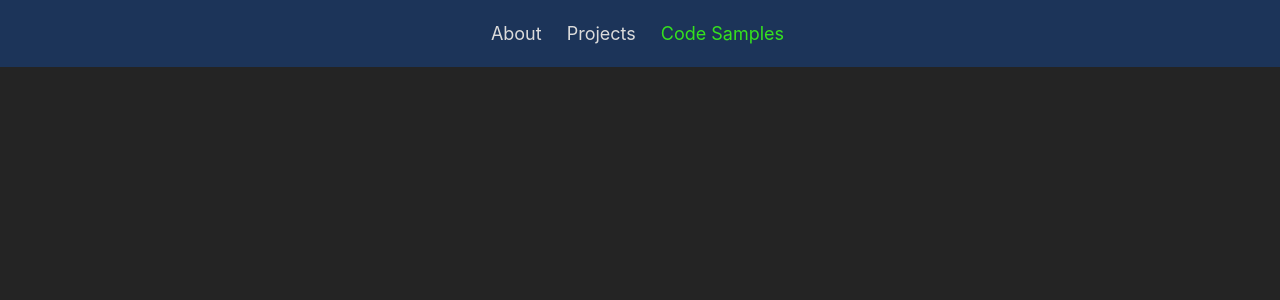
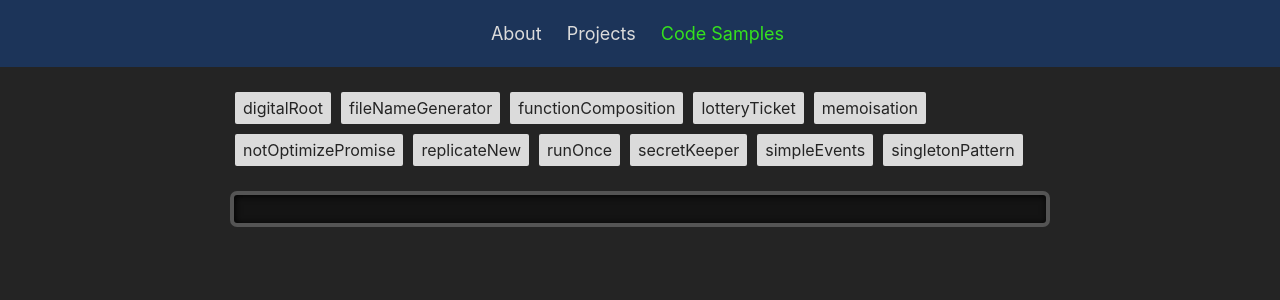
Before and after one commit to ts-andrey/23-react-projects, a React (Vite) app in the folder resume/: page /code-samples in a window 1280 px wide. Shown: the top 300 px of the page. Built offline with nearby package versions, Linux system fonts and the light colour scheme.

Commit message:
feat: add code samples section

```diff
--- a/resume/package.json
+++ b/resume/package.json
@@ -9,6 +9,7 @@
     "preview": "vite preview"
   },
   "dependencies": {
+    "prismjs": "^1.29.0",
     "react": "^18.2.0",
     "react-dom": "^18.2.0",
     "react-router-dom": "^6.9.0"
--- /dev/null
+++ b/resume/src/assets/codeSamples.js
@@ -0,0 +1,102 @@
+export const digitalRoot = `function digitalRoot(n) {
+  return n < 10
+    ? n
+    : digitalRoot(
+        String(n)
+          .split('')
+          .reduce((a, c) => a + +c, 0)
+      );
+};`;
+
+export const runOnce = `function once(fn) {
+  let isRunned = false;
+  return function doOnce(...args) {
+    if(!isRunned) {
+      isRunned = true;
+      return fn(...args);
+    }
+  };
+}`;
+
+export const memoisation = `function memo(fn) {
+  const data = new Map();
+  return (arg) => {
+    if(!data.has(arg)){
+      data.set(arg, fn(arg));
+    }
+    return data.get(arg);
+  };
+}`;
+
+export const simpleEvents = `function Event() {
+  this.functions = [];
+  this.subscribe = func => {
+    if (func && typeof func === 'function') this.functions.push(func);
+  };
+  this.unsubscribe = func => {
+    if (func && typeof func === 'function') this.functions = this.functions.filter(el => el !== func);
+  };
+
+  this.emit = (...args) => {
+    this.functions.forEach(func => {
+      func.call(undefined, ...args);
+    });
+  };
+}`;
+
+export const replicateNew = `function nouveau(Constructor, ...args) {
+  const instance = Object.create(Constructor.prototype);
+  const item = Constructor.apply(instance, args);
+  if (item) {
+    if (typeof item === 'object' || typeof item === 'function') return item;
+  }
+  return instance;
+}`;
+
+export const notOptimizePromise = `function antiOptimizeAsync(task) {
+  return new Promise(res => {
+  const timeStart = new Date();
+  const someWork = task();
+  const timeCur = new Date();
+    setTimeout(() => {
+      return res(someWork);
+    }, 11000 - (timeCur - timeStart));
+  });
+}`;
+
+export const fileNameGenerator = `function generateName() {
+  const random = () => Math.floor(Math.random() * (90 - 65 + 1) + 65);
+  const name = () => String.fromCharCode(random(), random(), random(), random(), random(), random());
+  let result = name();
+  if (photoManager.nameExists(result)) while (photoManager.nameExists(result)) result = name();
+  return result;
+}`;
+
+export const singletonPattern = `const Singleton = function (){
+  if (Singleton.instance) return Singleton.instance;
+  Singleton.instance = this;
+};`;
+
+export const secretKeeper = `function createSecretHolder(secret) {
+	const obj = {
+		getSecret: function () {
+			return secret;
+		},
+		setSecret: function (newSecret) {
+			secret = newSecret;
+		}
+	}
+	return obj;
+}`;
+
+export const functionComposition = `const compose = (func1,func2) => (...args) => func1(func2(...args));`;
+
+export const lotteryTicket = `const bingo = (ticket, win) => {
+  let counter = 0;
+  ticket.forEach(element => {
+    for (const char of element[0]) {
+      if (char.charCodeAt(0) === element[1]) counter++;
+    }
+  });
+  return counter >= win ? 'Winner!' : 'Loser!';
+};`;
--- a/resume/src/components/about/About.jsx
+++ b/resume/src/components/about/About.jsx
@@ -5,7 +5,7 @@ import Intro from './intro/Intro';
 import Personal from './perconal/Personal';
 import Skills from './skills/Skills';
 
-export default function () {
+export default function About() {
   return (
     <>
       <section className={classes.section}>
--- a/resume/src/components/about/intro/Intro.jsx
+++ b/resume/src/components/about/intro/Intro.jsx
@@ -9,7 +9,7 @@ export default function Intro() {
           I am a graduate of Gomel State Technical University and I have a master's degree in this field. So I can proudly say that I have technical mind with which I can solve almost any problem. It's easy for me to pay attention to technical details and find some issues that others may miss.
         </p>
         <p>
-          I like to listen to music and spend my time in creation of new applications or websites and each time I try to use different approaches. That greatly helps me to learn some new tricks and find best practices. Sometimes I rework my old projects. I also like to spend some time in CodeWars - this is a great reasorce for practice and inspiration. I am attracted to music - it makes me more happy and helps to focus on the job. I honestly can't imagine my life without music. In weekends I like to play board games with my friends, it also raises my mood and often brings inspiration and unexpected ways to solve some issues on the job and even in daily life.
+          I like to listen music and spend my time to create new applications or websites and each time I try to use different approaches. That greatly helps me to learn some new tricks and find best practices. Sometimes I rework my old projects. I also like to spend some time in CodeWars - this is a great reasorce for practice and inspiration. I am attracted to music - it makes me more happy and helps to focus on the job. I honestly can't imagine my life without music. In weekends I like to play board games with my friends, it also raises my mood and often brings inspiration and unexpected ways to solve some issues on the job and even in daily life.
         </p>
         <p>
           My current goal is to become a solid full-stack developer, because I like to work on interesting projects and in my mind full-stack developers able to choose more freely than front-end or back-end developers.
--- /dev/null
+++ b/resume/src/components/codeSamples/Code/Code.jsx
@@ -0,0 +1,16 @@
+import { useEffect } from "react";
+import Prism from "prismjs";
+import "prismjs/themes/prism-twilight.min.css";
+
+export default function Code({ code, language }) {
+  useEffect(() => {
+    Prism.highlightAll();
+  }, []);
+  return (
+    <div className="Code">
+      <pre>
+        <code className={`language-${language}`}>{code}</code>
+      </pre>
+    </div>
+  );
+}
--- a/resume/src/components/codeSamples/CodeSamples.jsx
+++ b/resume/src/components/codeSamples/CodeSamples.jsx
@@ -1,9 +1,37 @@
+import { useState } from 'react';
+import Prism from 'prismjs';
+
 import classes from './CodeSamples.module.css';
 
-export default function CodeSamples(){
-  return(
+import Code from './Code/Code';
+import * as CodeSamplesObj from './../../assets/codeSamples';
+
+export default function CodeSamples() {
+  const [activeCodeSample, setActiveCodeSample] = useState('');
+  const [activeLink, setActiveLink] = useState('');
+  const codeSamplesNames = Object.keys(CodeSamplesObj);
+
+  function activeCodeSampleHandler(event) {
+    console.log(event.target);
+    const linkText = event.target.innerText;
+    setActiveLink(linkText)
+    setActiveCodeSample(CodeSamplesObj[linkText]);
+  }
+
+  function activeClassHandler(name) {
+    return (activeLink === name) ? ` ${classes['code-link_active']}` : '';
+  }
+
+  return (
     <>
-
+      <div className={classes.section}>
+        <div className={classes['content-wrapper']}>
+          <div onClick={activeCodeSampleHandler} className={classes['code-link__wrapper']}>
+            {codeSamplesNames.map((name, index) => <div key={index} className={classes['code-link'] + `${activeClassHandler(name)}`}>{name}</div>)}
+          </div>
+          <Code code={activeCodeSample} language={'javascript'} />
+        </div>
+      </div>
     </>
   )
 }
--- a/resume/src/components/codeSamples/CodeSamples.module.css
+++ b/resume/src/components/codeSamples/CodeSamples.module.css
@@ -1,3 +1,45 @@
-.code{
+.section {
+  display: flex;
+  place-content: center;
 
+  color: var(--color-font-main);
 }
+
+.content-wrapper {
+  max-width: var(--width-content);
+
+  padding: 20px 40px;
+
+  font-size: 14px;
+}
+
+.code-link__wrapper {
+  margin-bottom: 20px;
+
+  display: flex;
+  flex-wrap: wrap;
+
+  font-size: 16px;
+}
+
+.code-link {
+  padding: 4px 8px;
+  margin: 5px;
+
+  border-radius: 2px;
+
+  background: var(--color-link);
+  color: var(--color-bg-main);
+
+  user-select: none;
+
+  transition: all .25s;
+}
+
+.code-link:hover,
+.code-link_active {
+  cursor: pointer;
+
+  background: var(--color-attract-main);
+  color: var(--color-bg-main);
+}
--- a/resume/src/components/header/Header.module.css
+++ b/resume/src/components/header/Header.module.css
@@ -8,4 +8,6 @@
   background: var(--color-bg-header);
 
   font-size: 18px;
+
+  user-select: none;
 }
```
Also changed, not shown: 1 other file (tests, documents, lock files or other folders).
